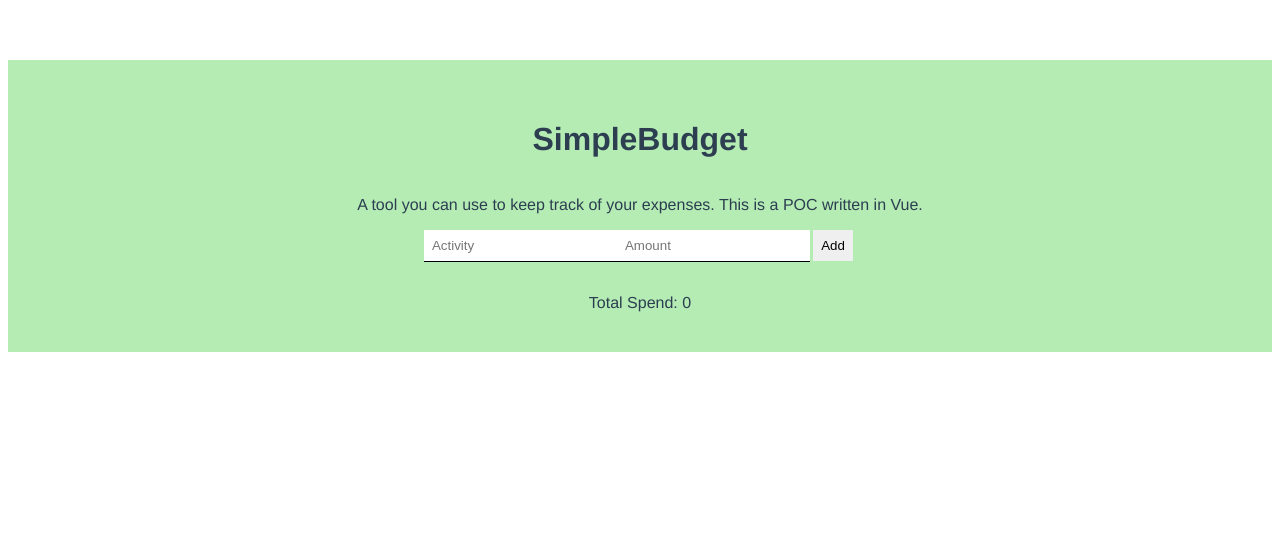
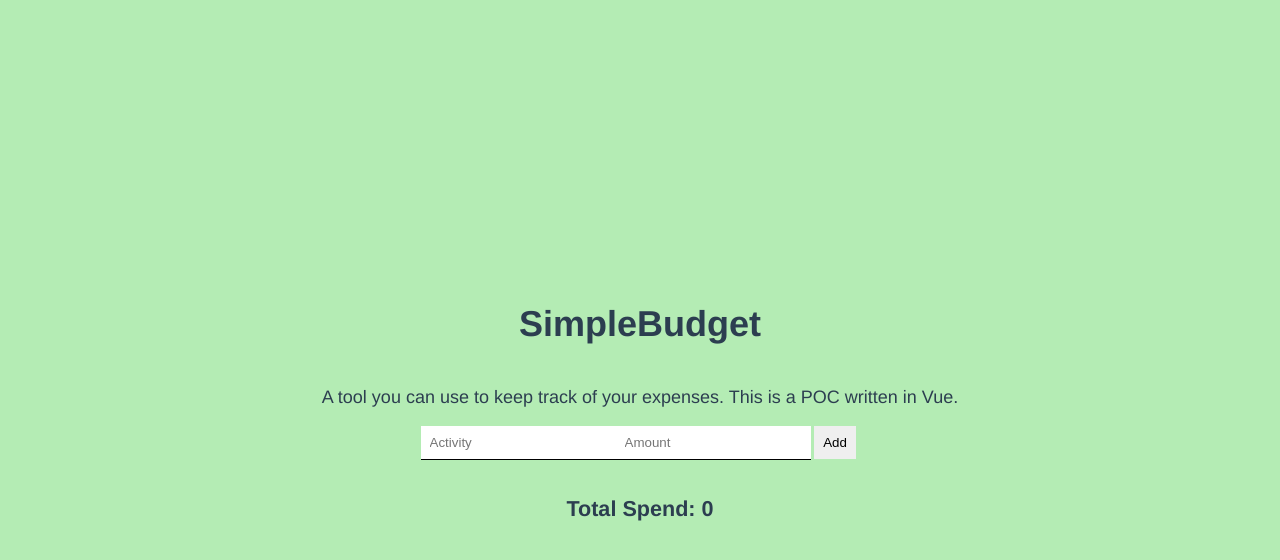
Before and after one commit to kraiyons/vue-spending-tracker, a Vue app: page / in a window 1280 px wide. Shown: the top 560 px of the page. Built offline with nearby package versions, Linux system fonts and the light colour scheme.

Commit message:
Simple UI improvements

```diff
--- a/src/App.vue
+++ b/src/App.vue
@@ -31,7 +31,7 @@
         </div>
       </div>
     </div>
-    <div>Total Spend: {{ totalSpend }}</div>
+    <div class="total__spend">Total Spend: {{ totalSpend }}</div>
   </div>
 </template>
 
@@ -108,19 +108,27 @@ export default {
 </script>
 
 <style>
+html,
+body {
+  height: 100%;
+  width: 100%;
+  font-size: 18px;
+  margin: 0;
+}
 #app {
   font-family: Avenir, Helvetica, Arial, sans-serif;
   -webkit-font-smoothing: antialiased;
   -moz-osx-font-smoothing: grayscale;
   text-align: center;
   color: #2c3e50;
-  margin-top: 60px;
-  padding: 40px;
   display: flex;
   flex-direction: column;
   align-content: center;
   justify-content: center;
   background-color: #b4ecb4;
+  height: auto;
+  min-height: 100%;
+  width: 100%;
 }
 input {
   padding: 0.5rem;
@@ -142,16 +150,14 @@ button:hover {
   flex-direction: column;
   justify-content: center;
   align-items: center;
-  margin: 0 auto;
   padding: 1rem;
-  width: 100%;
 }
 .activity__item {
   display: flex;
   justify-content: space-between;
   align-items: center;
   padding: 2rem;
-  margin: 1rem 0;
+  margin: 0.5rem 0;
   box-shadow: 5px 10px;
   background-color: #fff;
   border-radius: 0.5rem;
@@ -175,4 +181,8 @@ button:hover {
     0 4px 4px rgba(0, 0, 0, 0.11), 0 6px 8px rgba(0, 0, 0, 0.11),
     0 8px 16px rgba(0, 0, 0, 0.11);
 }
+.total__spend {
+  font-size: 1.2rem;
+  font-weight: bold;
+}
 </style>
```
